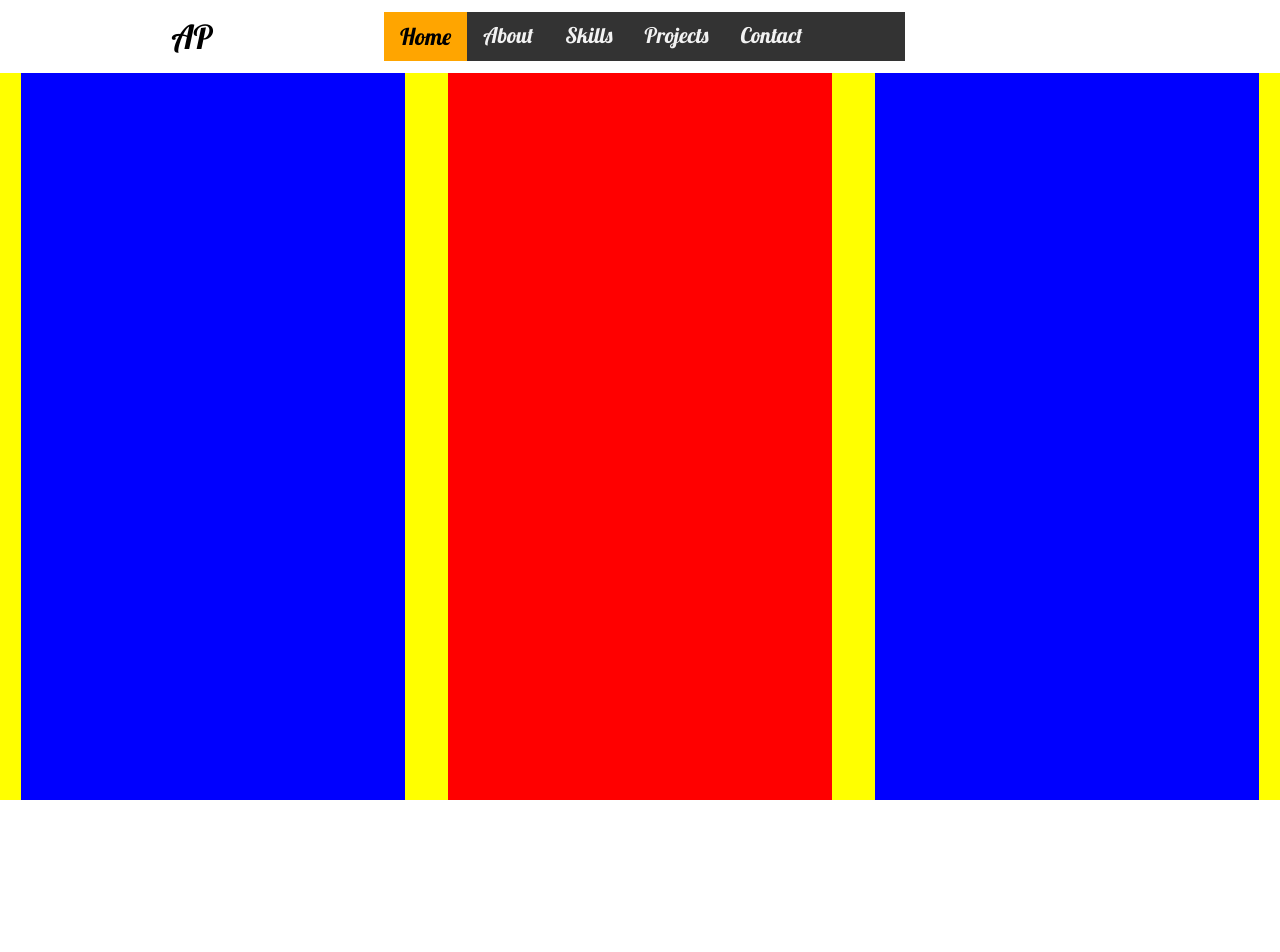
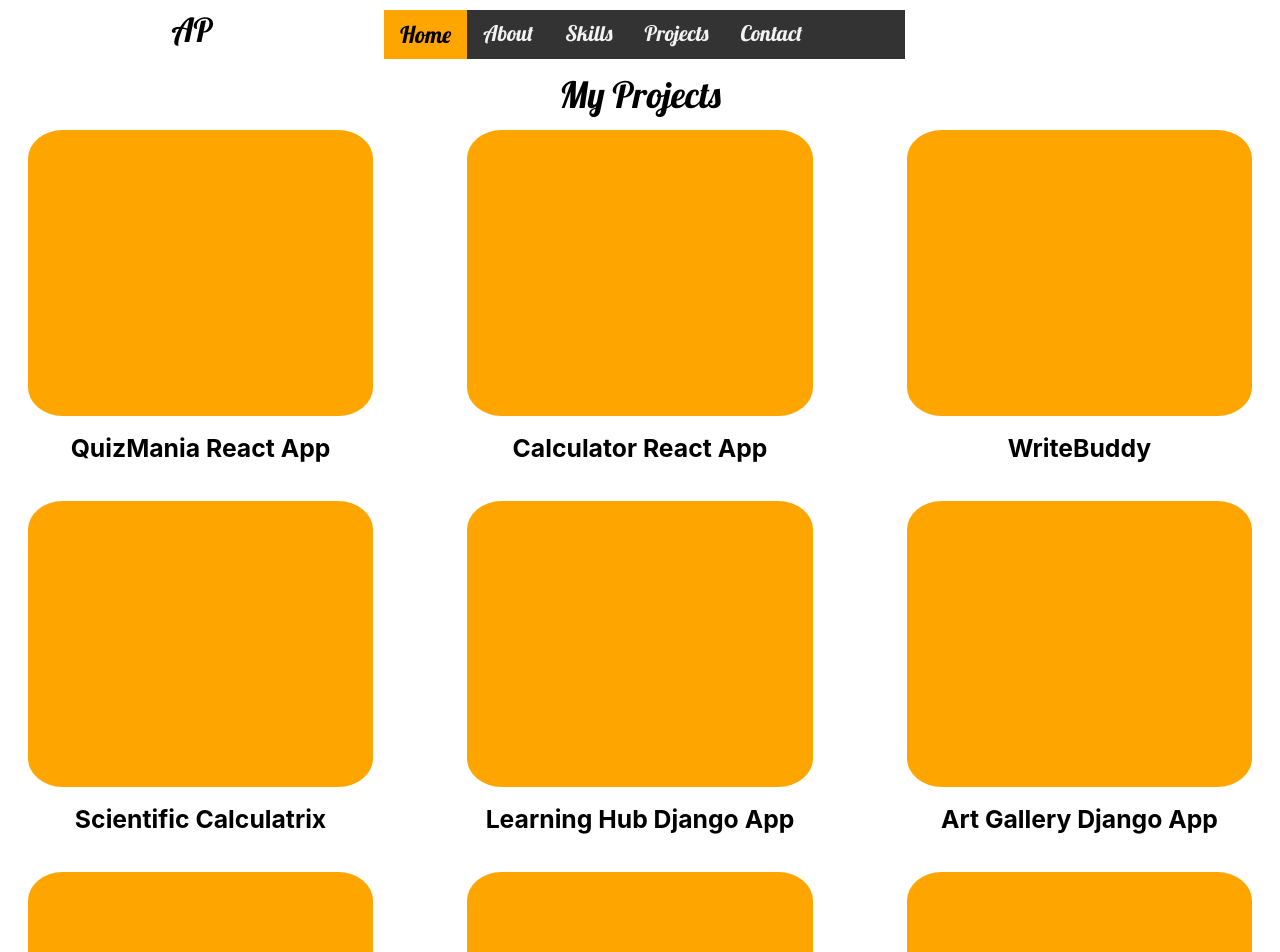
Before and after one commit to AjinkyaPradhan1/portfolio-website-ap, a React (Create React App) app: page /projects in a window 1280 px wide. Shown: the top 952 px of the page. Before the commit the page ends 800 px from the top, so only its background shows below. Built offline with nearby package versions, Linux system fonts and the light colour scheme.

Commit message:
Projects Started

```diff
--- a/src/components/About.js
+++ b/src/components/About.js
@@ -55,6 +55,8 @@ function About() {
           </div>
         </div>
 
+
+
       </div>
     );
   }
--- a/src/components/Projects.js
+++ b/src/components/Projects.js
@@ -12,11 +12,57 @@ function Projects() {
           <div className="navbar_content"><Navbar/></div>
         </div>
 
+        <div className="projects_heading">My Projects</div>
+
         <div className="projects_content">
-          <div className="p_content_1"></div>
-          <div className="p_content_2"></div>
-          <div className="p_content_3"></div>
+          <div className="p_content_1">
+              <div className="p_content_1_image"></div>
+              <div className="p_content_1_details">QuizMania React App</div>
+
+          </div>
+
+          <div className="p_content_2">
+              <div className="p_content_1_image"></div>
+              <div className="p_content_1_details">Calculator React App</div>
+          </div>
+
+          <div className="p_content_3">
+              <div className="p_content_1_image"></div>
+              <div className="p_content_1_details">WriteBuddy</div>
+          </div>
+
+          <div className="p_content_4">
+              <div className="p_content_1_image"></div>
+              <div className="p_content_1_details">Scientific Calculatrix</div>
+          </div>
+
+          <div className="p_content_5">
+              <div className="p_content_1_image"></div>
+              <div className="p_content_1_details">Learning Hub Django App</div>
+          </div>
+
+          <div className="p_content_6">
+              <div className="p_content_1_image"></div>
+              <div className="p_content_1_details">Art Gallery Django App</div>
+          </div>
+
+          <div className="p_content_7">
+              <div className="p_content_1_image"></div>
+              <div className="p_content_1_details">TIMEE</div>
+          </div>
+
+          <div className="p_content_8">
+              <div className="p_content_1_image"></div>
+              <div className="p_content_1_details">Disease Prediction System</div>
+          </div>
+
+          <div className="p_content_9">
+              <div className="p_content_1_image"></div>
+              <div className="p_content_1_details">E-Farming Store</div>
+          </div>
         </div>
+
+        <div className="footer"></div>
 
       </div>
     );
--- a/src/components/about.css
+++ b/src/components/about.css
@@ -4,8 +4,8 @@
     display: flex;
     flex-direction: column;
     flex-grow: 1;
-    width: 100vw;
-    height: 100vh;
+    width: 100%;
+    height: 800px;
     background-color: transparent;
     font-size: 16.5px;
   }
--- a/src/components/navbar.css
+++ b/src/components/navbar.css
@@ -6,6 +6,7 @@
     overflow: hidden;
     font-size: 16.5px;
     animation: topnav-load 700ms ease-in;
+    margin-top: 10px;
   }
 
   /* Style the links inside the navigation bar */
--- a/src/components/projects.css
+++ b/src/components/projects.css
@@ -1,37 +1,71 @@
+@import url('https://fonts.googleapis.com/css2?family=Lobster&display=swap');
+
 .pMain{
     display: flex;
     flex-direction: column;
     flex-grow: 1;
     width: 100vw;
-    height: 100vh;
+    height: fit-content;
     background-color: transparent;
     font-size: 16.5px;
+    scroll-behavior: smooth;
   }
 
   .projects_content{
     display: flex;
     flex-direction: row;
+    flex-wrap: wrap;
     justify-content: space-around;
     width: 100%;
-    height: 100%;
-    background-color: yellow;
+    height: 700px;
+    background-color: transparent;
+    gap: 3%;
+
+  }
+  .projects_heading{
+    display: flex;
+    align-items: center;
+    justify-content: center;
+    font-size: 220%;
+    font-weight: 500;
+    font-family: 'Lobster',cursive;
+    margin-top: 1%;
+    margin-bottom: 1%;
   }
 
-  .p_content_1{
+  .p_content_1,.p_content_2,.p_content_3,.p_content_4,.p_content_5,.p_content_6,.p_content_6,.p_content_7,.p_content_8,.p_content_9{
     display: flex;
+    flex-direction: column;
+    align-items: center;
+    justify-content: center;
     width: 30%;
-    height: 100%;
-    background-color: blue;
+    height: 50%;
+    background-color: transparent;
   }
-  .p_content_2{
+  .p_content_1_image{
     display: flex;
-    width: 30%;
-    height: 100%;
-    background-color: red;
+    width: 90%;
+    height:90%;
+    background-color: orange;
+    border-radius: 10%;
+
   }
-  .p_content_3{
+  .p_content_1_details{
     display: flex;
-    width: 30%;
-    height: 100%;
-    background-color: blue;
+    width: 90%;
+    height:20%;
+    background-color: transparent;
+    border-radius: 0%;
+    font-size: 150%;
+    font-weight: 700;
+    align-items: center;
+    justify-content: center;
+
   }
+
+  .footer{
+    width: 100%;
+    height: 50px;
+    background-color: green;
+    margin-top: 430px;
+  }
```
